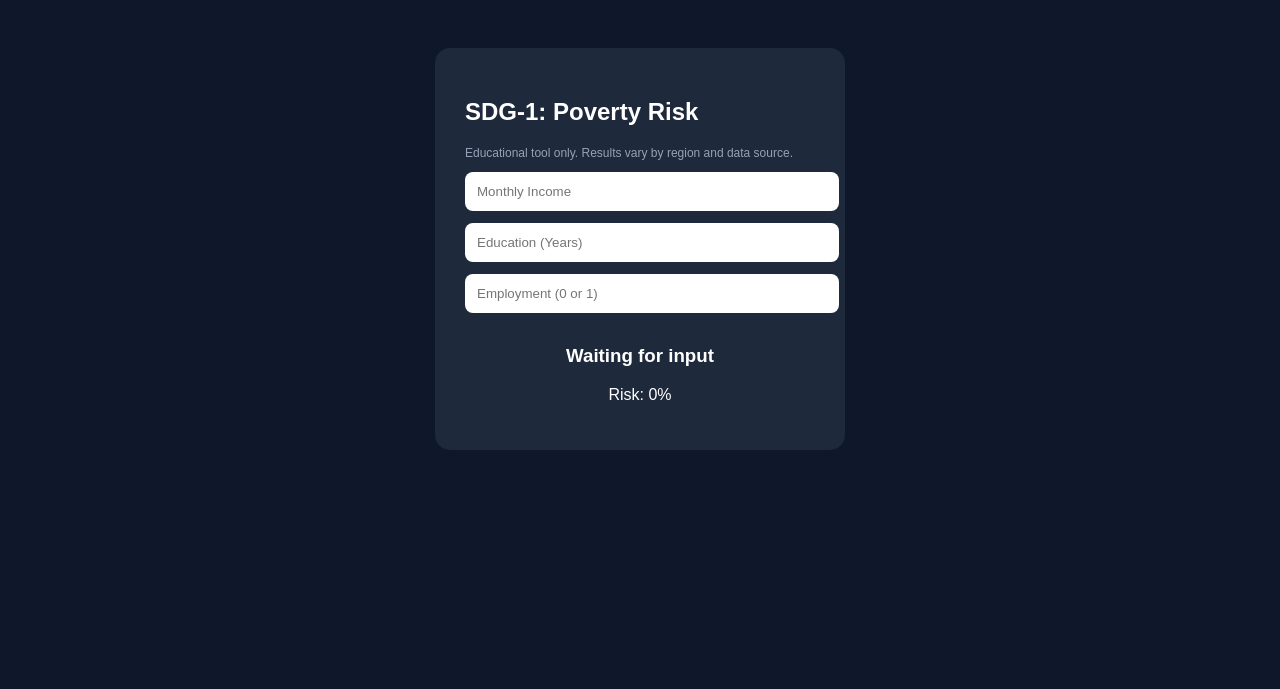
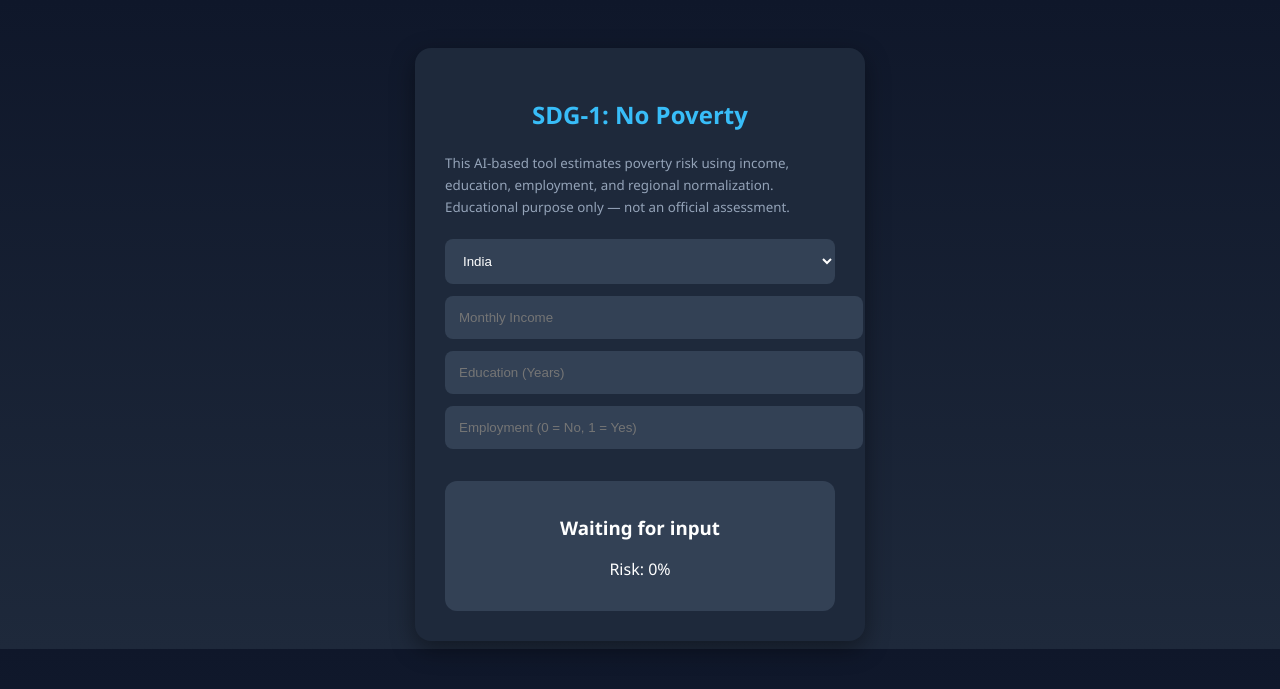
Before and after one commit to Github-of-dp/SDG_Poverty_App, a Flask app: page / in a window 1280 px wide. Shown: the top 689 px of the page. Run offline with Flask 3, Linux system fonts and the light colour scheme.

Commit message:
Update index.html

```diff
--- a/templates/index.html
+++ b/templates/index.html
@@ -4,88 +4,108 @@
 <meta charset="UTF-8">
 <title>SDG-1 Poverty Risk Predictor</title>
 <meta name="viewport" content="width=device-width, initial-scale=1.0">
+
 <style>
 body {
-    font-family: Arial, sans-serif;
-    background: #0f172a;
-    color: white;
+    font-family: 'Segoe UI', Tahoma;
+    background: linear-gradient(to bottom, #0f172a, #1e293b);
+    color: #fff;
     display: flex;
     justify-content: center;
 }
+.container { margin-top: 40px; max-width: 450px; width: 100%; }
 .card {
-    margin-top: 40px;
     background: #1e293b;
+    border-radius: 16px;
     padding: 30px;
-    border-radius: 15px;
-    width: 350px;
+    box-shadow: 0 8px 25px rgba(0,0,0,0.4);
 }
-input {
+input, select {
     width: 100%;
-    padding: 12px;
+    padding: 14px;
     margin-bottom: 12px;
     border-radius: 8px;
     border: none;
+    background: #334155;
+    color: white;
 }
 .result {
+    background: #334155;
+    padding: 15px;
+    border-radius: 12px;
     margin-top: 20px;
     text-align: center;
 }
+small { color: #94a3b8; }
 </style>
 </head>
 
 <body>
+<div class="container">
 <div class="card">
-    <h2>SDG-1: Poverty Risk</h2>
 
-    <p style="font-size:12px;color:#94a3b8">
-        Educational tool only. Results vary by region and data source.
-    </p>
+<h2 style="text-align:center;color:#38bdf8">SDG-1: No Poverty</h2>
 
-    <input id="income" type="number" placeholder="Monthly Income">
-    <input id="education" type="number" placeholder="Education (Years)">
-    <input id="employment" type="number" placeholder="Employment (0 or 1)">
+<small>
+This AI-based tool estimates poverty risk using income, education, employment,
+and regional normalization.
+Educational purpose only — not an official assessment.
+</small>
 
-    <div class="result">
-        <h3 id="status">Waiting for input</h3>
-        <p id="probability">Risk: 0%</p>
-    </div>
+<br><br>
+
+<select id="country">
+    <option>India</option>
+    <option>USA</option>
+    <option>UK</option>
+    <option>UAE</option>
+    <option>Nigeria</option>
+</select>
+
+<input id="income" type="number" placeholder="Monthly Income">
+<input id="education" type="number" placeholder="Education (Years)">
+<input id="employment" type="number" placeholder="Employment (0 = No, 1 = Yes)">
+
+<div class="result">
+    <h3 id="status">Waiting for input</h3>
+    <p id="probability">Risk: 0%</p>
+    <small id="note"></small>
+</div>
+
+</div>
 </div>
 
 <script>
 async function predict() {
-    const income = document.getElementById("income").value;
-    const education = document.getElementById("education").value;
-    const employment = document.getElementById("employment").value;
+    const payload = {
+        income: document.getElementById("income").value,
+        education: document.getElementById("education").value,
+        employment: document.getElementById("employment").value,
+        country: document.getElementById("country").value
+    };
 
-    if (!income || !education || !employment) return;
+    if (!payload.income || !payload.education || !payload.employment) return;
 
-    const response = await fetch("/predict", {
+    const res = await fetch("/predict", {
         method: "POST",
         headers: {"Content-Type": "application/json"},
-        body: JSON.stringify({
-            income: income,
-            education: education,
-            employment: employment
-        })
+        body: JSON.stringify(payload)
     });
 
-    const data = await response.json();
-
-    if (data.error) {
-        alert(data.error);
-        return;
-    }
+    const data = await res.json();
 
     document.getElementById("probability").innerText =
-        "Risk: " + data.probability + "%";
+        `Risk Probability: ${data.probability}%`;
 
     document.getElementById("status").innerText =
-        data.poverty_risk === 1 ? "High Poverty Risk" : "Low Poverty Risk";
+        data.risk ? "High Poverty Risk" : "Low Poverty Risk";
+
+    document.getElementById("note").innerText =
+        `Income normalized for ${payload.country}`;
 }
 
-document.querySelectorAll("input").forEach(
-    input => input.addEventListener("input", predict)
-);
+document.querySelectorAll("input, select")
+.forEach(el => el.addEventListener("input", predict));
 </script>
 
 </body>
```
